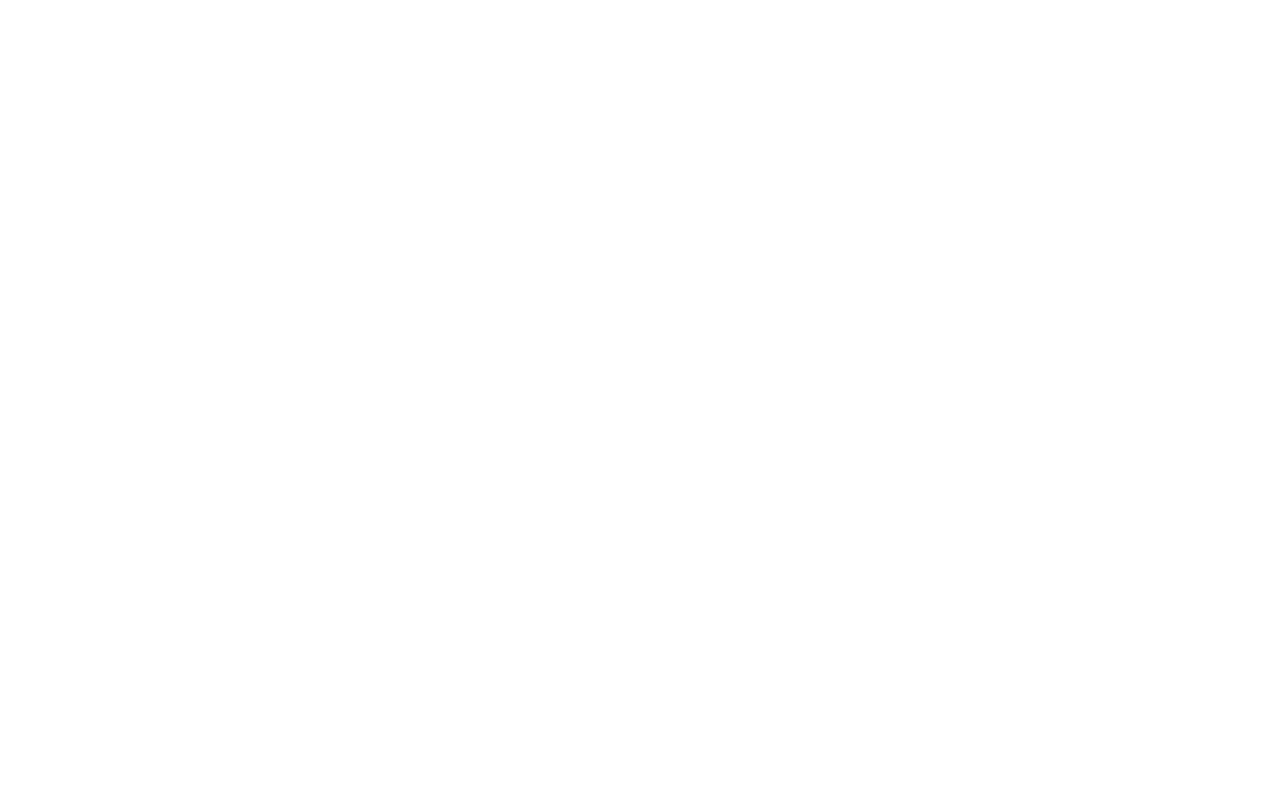
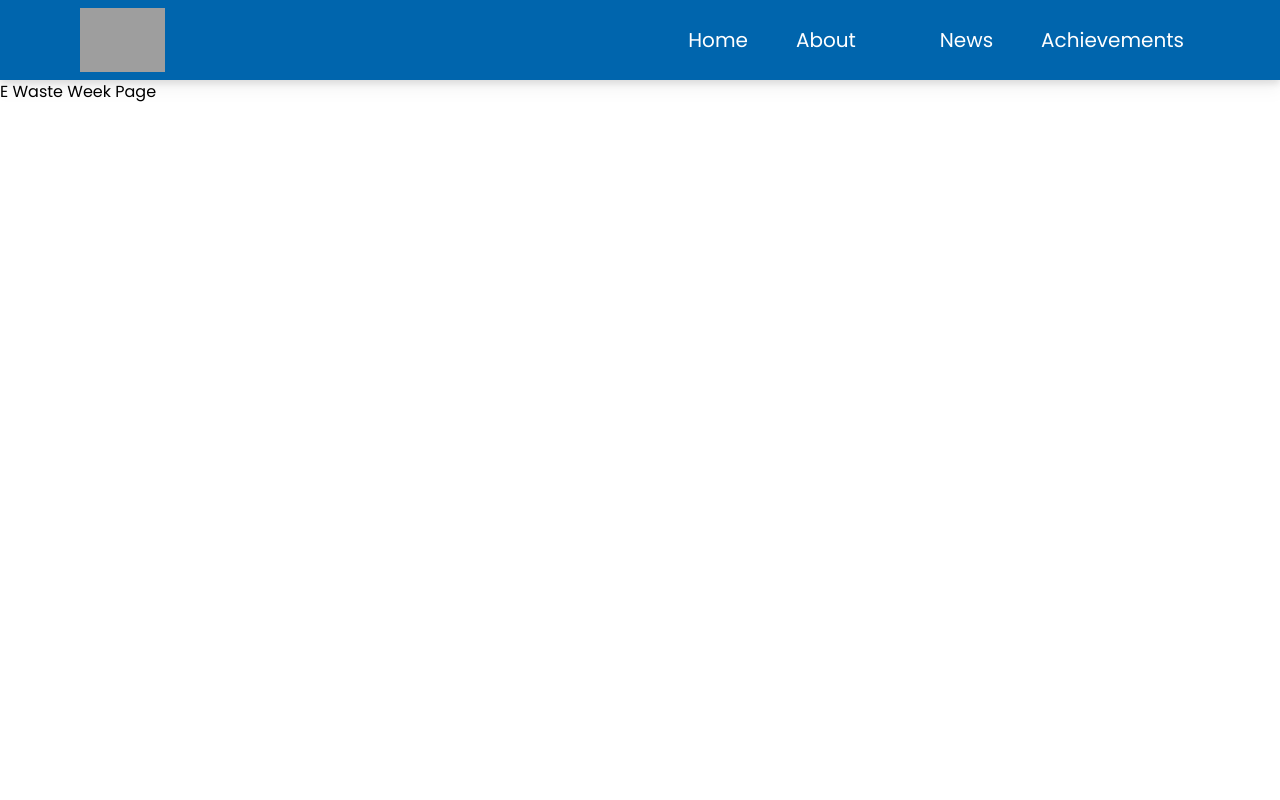
Before and after one commit to ecs-uok/ecs-uok-website, a React (Vite) app: page /e-waste-week in a window 1280 px wide. Before the commit this address had no page. Shown: the top 800 px of the page. Built offline with nearby package versions, Linux system fonts and the light colour scheme; grey boxes are pictures that could not be loaded; some icons are missing.

Commit message:
add e waste page

```diff
--- a/src/App.jsx
+++ b/src/App.jsx
@@ -10,6 +10,7 @@
 import DidYouKnow from "./pages/DidYouKnow";
 import RobotBattlePage from "./pages/RobotBattlePage";
 // import ECSCCricketPage from "./pages/ECSCCricketPage";
+import EWasteWeekPage from "./pages/EWasteWeekPage";
 
 function App() {
   return (
@@ -29,6 +30,7 @@
         <Route path="/achievement" element={<AchievementPage />} />
         {/* <Route path="/ecsc-cricket-livescore" element={<ECSCCricketPage />} /> */}
         <Route path="/robot_battles" element={<RobotBattlePage />} />
+        <Route path="/e-waste-week" element={<EWasteWeekPage />} />
       </Route>
     </Routes>
   );
--- a/src/components/Header.jsx
+++ b/src/components/Header.jsx
@@ -71,9 +71,9 @@
             <Link to={"/news"}>
               <li>News</li>
             </Link>
-            <Link to={"/robot_battles"}>
+            {/* <Link to={"/robot_battles"}>
               <li>Robot Battles</li>
-            </Link>
+            </Link> */}
             <Link to={"/achievement"}>
               <li>Achievements</li>
             </Link>
@@ -148,9 +148,9 @@
         <Link to={"/news"}>
           <li className="p-4">News</li>
         </Link>
-        <Link to={"/robot_battles"}>
+        {/* <Link to={"/robot_battles"}>
           <li className="p-4">Robot Battle</li>
-        </Link>
+        </Link> */}
         <Link to={"/achievement"}>
           <li className="p-4">Achievements</li>
         </Link>
--- /dev/null
+++ b/src/pages/EWasteWeekPage.jsx
@@ -0,0 +1,5 @@
+function EWasteWeekPage() {
+  return <div className="pt-20 flex h-screen">E Waste Week Page</div>;
+}
+
+export default EWasteWeekPage;
--- a/src/pages/LandingPage.jsx
+++ b/src/pages/LandingPage.jsx
@@ -3,7 +3,7 @@
 import LetsTalkSection from "../components/LetsTalkSection";
 import PurposeSection from "../components/PurposeSection";
 import { Helmet } from "react-helmet-async";
-import InterviewCall from "../components/InterviewCall";
+// import InterviewCall from "../components/InterviewCall";
 // import RobotBattleBanner from "../components/RoboBattleBanner";
 // import Scoreboard from "../components/Scoreboard";
 
@@ -21,7 +21,7 @@
       <HeroSection />
       {/* <Scoreboard /> */}
       {/* <RobotBattleBanner /> */}
-      <InterviewCall />
+      {/* <InterviewCall /> */}
       <PurposeSection />
       <RecentEventsSection />
       <LetsTalkSection />
```
